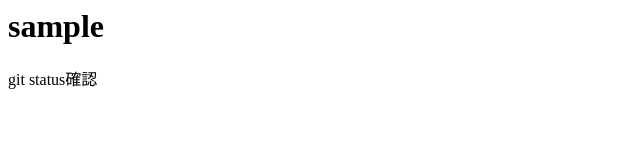
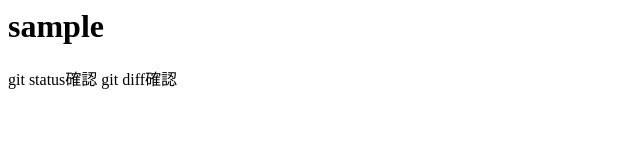
Before and after one commit to ohryooo/git_tutorial, a plain HTML site: page index.html in a window 1280 px wide. Shown: the whole page, without its empty margins (0-640 px from the left). Drawn offline with Linux system fonts and the light colour scheme.

Commit message:
git diffを追記

```diff
--- a/index.html
+++ b/index.html
@@ -1,2 +1,3 @@
 <h1>sample</h1>
 <p1>git status確認</p1>
+<p1>git diff確認</p1>
```
